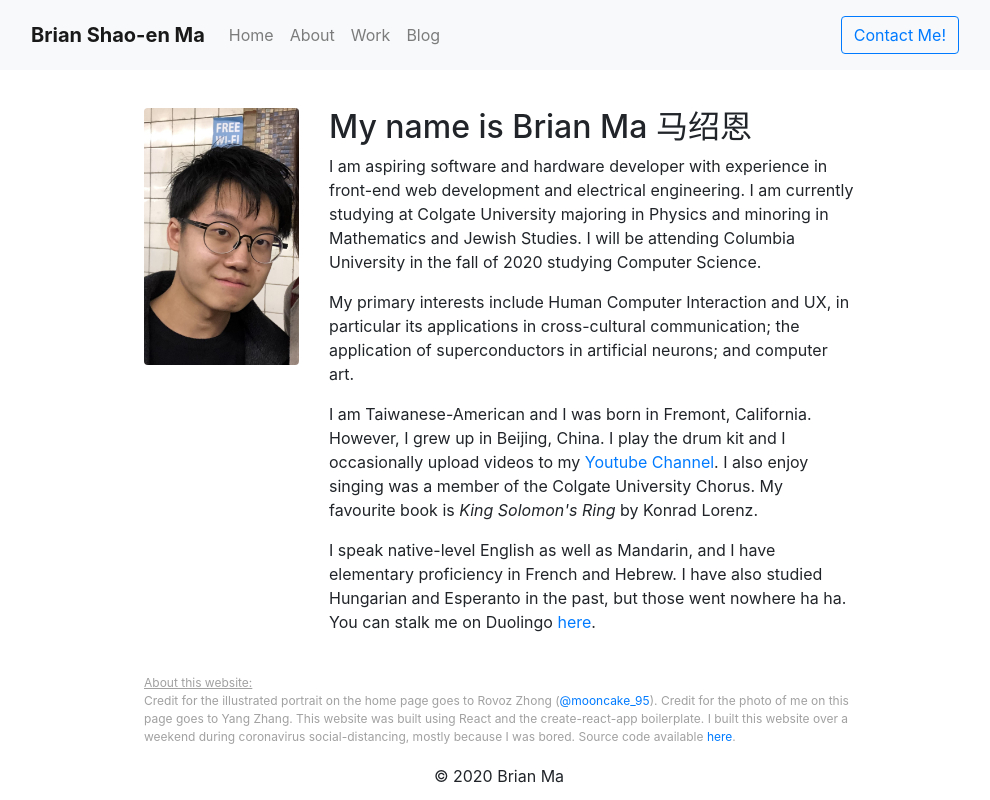
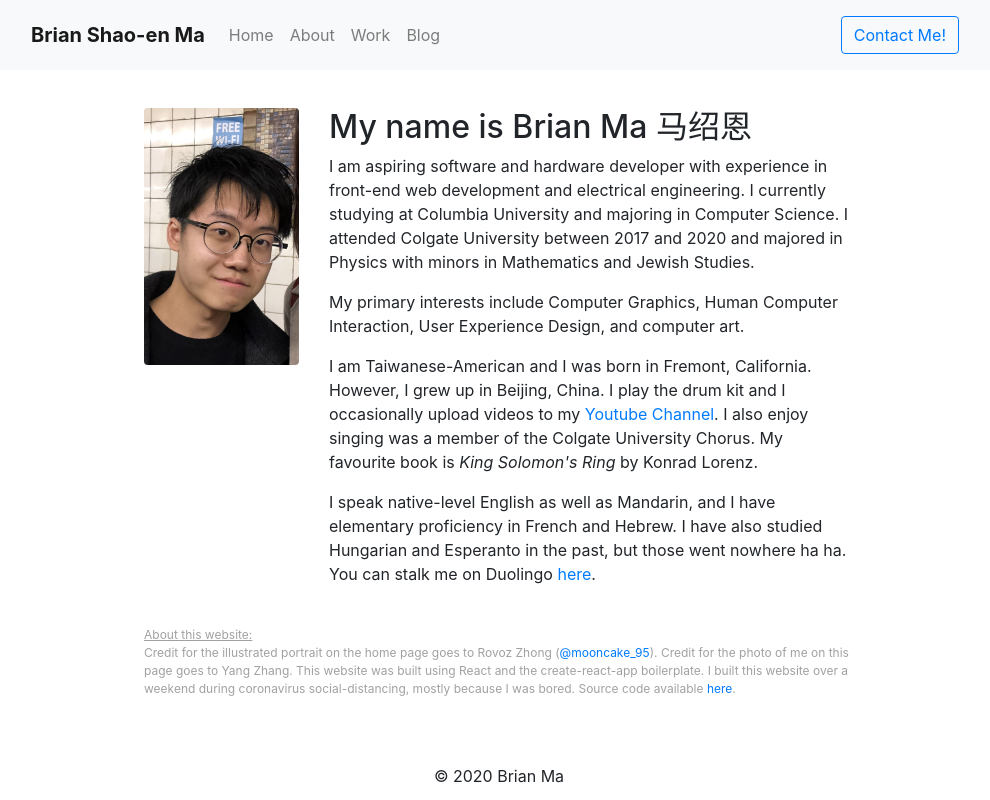
Before and after one commit to AlephFive/myWebsite, a React (Create React App) app: page /#/about in a window 1280 px wide. Shown: the whole page, without its empty margins (141-1131 px from the left). Built offline with nearby package versions, Linux system fonts and the light colour scheme.

Commit message:
Update AboutPage.js

```diff
--- a/src/pages/AboutPage.js
+++ b/src/pages/AboutPage.js
@@ -31,15 +31,12 @@ class AboutPage extends React.Component {
             <h2>My name is Brian Ma 马绍恩</h2>
 
             <p>
-              I am aspiring software and hardware developer with experience in front-end web
-              development and electrical engineering. I am currently studying at Colgate University
-              majoring in Physics and minoring in Mathematics and Jewish Studies. I will be
-              attending Columbia University in the fall of 2020 studying Computer Science.
+              I am aspiring software and hardware developer with experience in front-end web development and electrical engineering.
+              I currently studying at Columbia University and majoring in Computer Science. I attended Colgate University between
+              2017 and 2020 and majored in Physics with minors in Mathematics and Jewish Studies.
             </p>
             <p>
-              My primary interests include Human Computer Interaction and UX, in particular its
-              applications in cross-cultural communication; the application of superconductors in
-              artificial neurons; and computer art.
+              My primary interests include Computer Graphics, Human Computer Interaction, User Experience Design, and computer art.
             </p>
             <p>
               I am Taiwanese-American and I was born in Fremont, California. However, I grew up in
```
